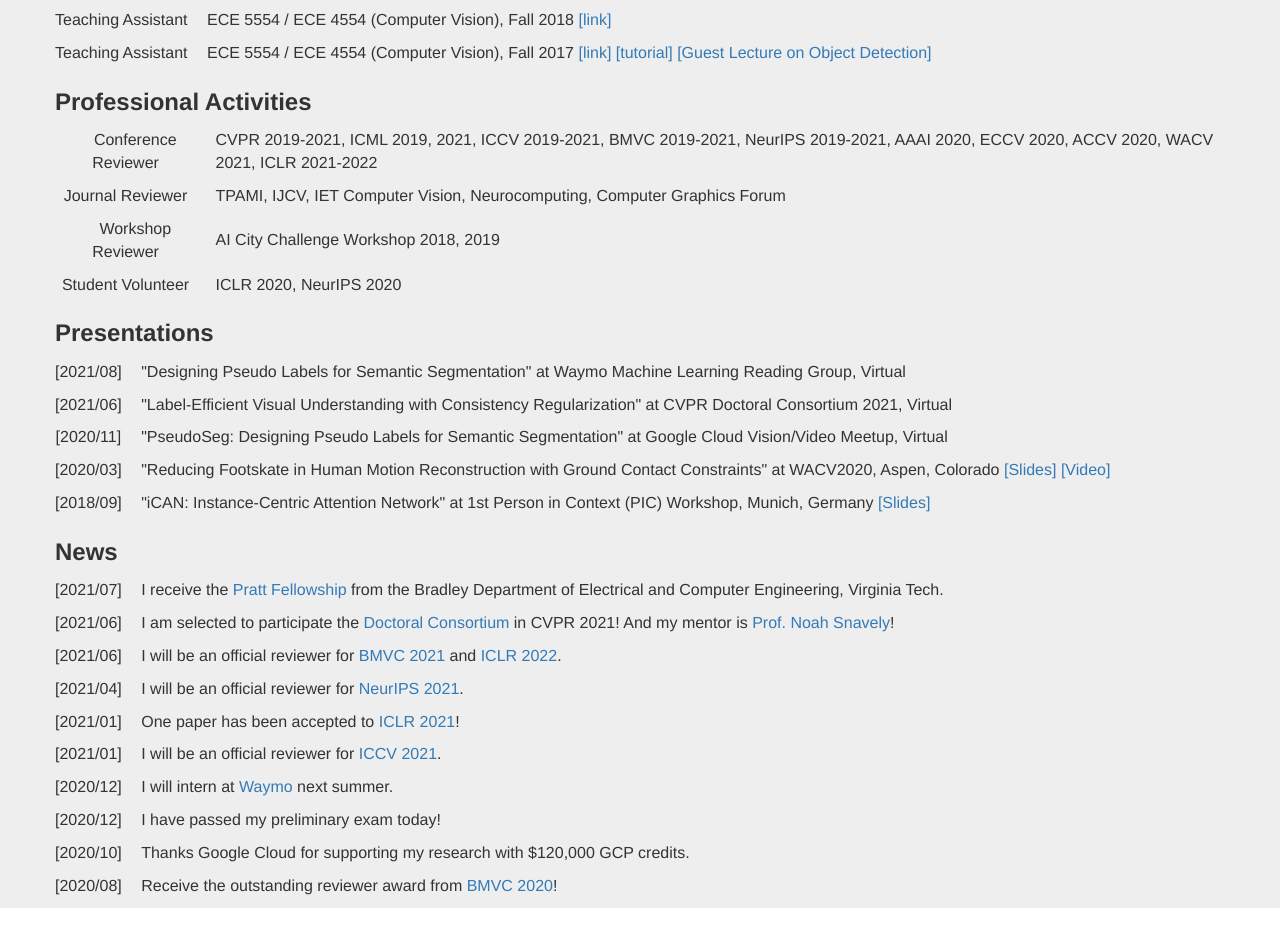
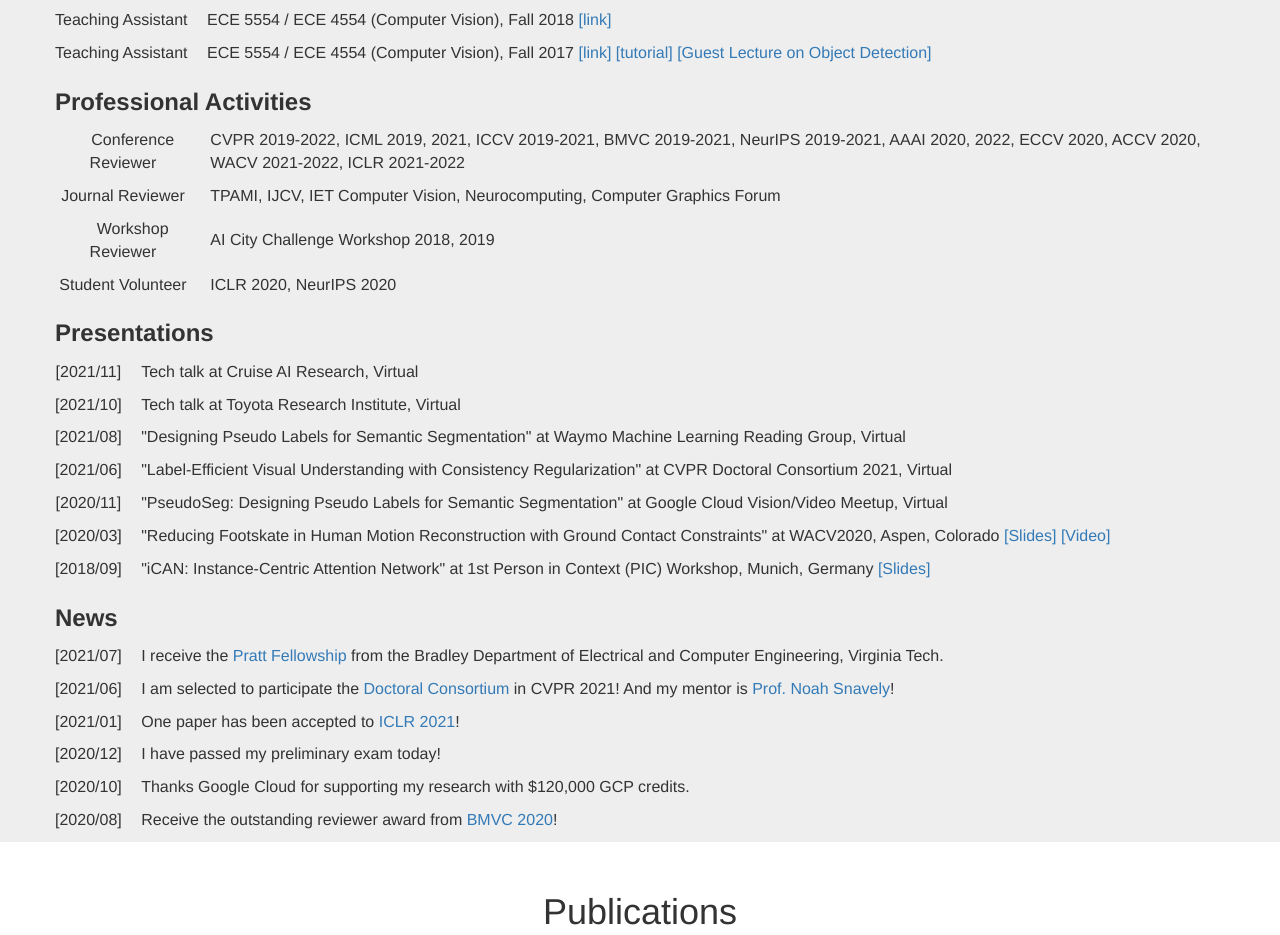
Before and after one commit to Yuliang-Zou/Yuliang-Zou.github.io, a website: page index.html in a window 1280 px wide. Shown: the part 1740-2675 px from the top of the page. Drawn offline with Linux system fonts and the light colour scheme.

Commit message:
Update about, news.

```diff
--- a/index.html
+++ b/index.html
@@ -264,7 +264,7 @@
                             <tr>
                             <td><p><font size="3">Conference Reviewer</font>&nbsp;&nbsp;&nbsp;&nbsp;&nbsp;</p></td>
                             <td><p class="text-left"><font size="3">
-                                CVPR 2019-2021, ICML 2019, 2021, ICCV 2019-2021, BMVC 2019-2021, NeurIPS 2019-2021, AAAI 2020, ECCV 2020, ACCV 2020, WACV 2021, ICLR 2021-2022
+                                CVPR 2019-2022, ICML 2019, 2021, ICCV 2019-2021, BMVC 2019-2021, NeurIPS 2019-2021, AAAI 2020, 2022, ECCV 2020, ACCV 2020, WACV 2021-2022, ICLR 2021-2022
                             </font></p></td>
                             </tr>
                             </tbody>
@@ -306,6 +306,22 @@
                             <font size="5"><strong>Presentations</strong></font>
                             <table>
                             <tbody>
+                            <tr>
+                                <td><p><font size="3">[2021/11]</font>&nbsp;&nbsp;&nbsp;&nbsp;&nbsp;</p></td>
+                                <td><p class="text-left"><font size="3">
+
+                                    Tech talk at Cruise AI Research, Virtual
+                                </font></p></td>
+                            </tr>
+
+                            <tr>
+                                <td><p><font size="3">[2021/10]</font>&nbsp;&nbsp;&nbsp;&nbsp;&nbsp;</p></td>
+                                <td><p class="text-left"><font size="3">
+
+                                    Tech talk at Toyota Research Institute, Virtual
+                                </font></p></td>
+                            </tr>
+
                             <tr>
                                 <td><p><font size="3">[2021/08]</font>&nbsp;&nbsp;&nbsp;&nbsp;&nbsp;</p></td>
                                 <td><p class="text-left"><font size="3">
@@ -381,45 +397,13 @@
                         </tr>
 
                         <tr>
-                            <td><p><font size="3">[2021/06]</font>&nbsp;&nbsp;&nbsp;&nbsp;&nbsp;</p></td>
-                            <td><p class="text-left"><font size="3">
-                                I will be an official reviewer for
-                                <a href="http://www.bmvc2021.com/">BMVC 2021</a> and
-                                <a href="https://iclr.cc/">ICLR 2022</a>.
-                            </font></p></td>
-                        </tr>
-
-                        <tr>
-                            <td><p><font size="3">[2021/04]</font>&nbsp;&nbsp;&nbsp;&nbsp;&nbsp;</p></td>
-                            <td><p class="text-left"><font size="3">
-                                I will be an official reviewer for
-                                <a href="https://nips.cc/">NeurIPS 2021</a>.
-                            </font></p></td>
-                        </tr>
-
-                        <tr>
                             <td><p><font size="3">[2021/01]</font>&nbsp;&nbsp;&nbsp;&nbsp;&nbsp;</p></td>
                             <td><p class="text-left"><font size="3">
                                 One paper has been accepted to <a href="https://iclr.cc/">ICLR 2021</a>!
                             </font></p></td>
                         </tr>
 
-                        <tr>
-                            <td><p><font size="3">[2021/01]</font>&nbsp;&nbsp;&nbsp;&nbsp;&nbsp;</p></td>
-                            <td><p class="text-left"><font size="3">
-                                I will be an official reviewer for
-                                <a href="http://iccv2021.thecvf.com/">ICCV 2021</a>.
-                            </font></p></td>
-                        </tr>
-
                         <!-- 2020 -->
-                        <tr>
-                            <td><p><font size="3">[2020/12]</font>&nbsp;&nbsp;&nbsp;&nbsp;&nbsp;</p></td>
-                            <td><p class="text-left"><font size="3">
-                                I will intern at <a href="https://waymo.com/">Waymo</a> next summer.
-                            </font></p></td>
-                        </tr>
-
                         <tr>
                             <td><p><font size="3">[2020/12]</font>&nbsp;&nbsp;&nbsp;&nbsp;&nbsp;</p></td>
                             <td><p class="text-left"><font size="3">
@@ -443,21 +427,6 @@
 
 
 <!--                        <tr>-->
-<!--                            <td><p><font size="3">[2020/07]</font>&nbsp;&nbsp;&nbsp;&nbsp;&nbsp;</p></td>-->
-<!--                            <td><p class="text-left"><font size="3">-->
-<!--                                I will be an official reviewer for-->
-<!--                                <a href="https://iclr.cc/">ICLR 2021</a>.-->
-<!--                            </font></p></td>-->
-<!--                        </tr>-->
-
-<!--                        <tr>-->
-<!--                            <td><p><font size="3">[2020/07]</font>&nbsp;&nbsp;&nbsp;&nbsp;&nbsp;</p></td>-->
-<!--                            <td><p class="text-left"><font size="3">-->
-<!--                                Two papers have been accepted to <a href="https://eccv2020.eu/">ECCV 2020</a>!-->
-<!--                            </font></p></td>-->
-<!--                        </tr>-->
-
-<!--                        <tr>-->
 <!--                            <td><p><font size="3">[2020/06]</font>&nbsp;&nbsp;&nbsp;&nbsp;&nbsp;</p></td>-->
 <!--                            <td><p class="text-left"><font size="3">-->
 <!--                                I will be an official reviewer for-->
@@ -465,36 +434,6 @@
 <!--                            </font></p></td>-->
 <!--                        </tr>-->
 
-<!--                        <tr>-->
-<!--                            <td><p><font size="3">[2020/05]</font>&nbsp;&nbsp;&nbsp;&nbsp;&nbsp;</p></td>-->
-<!--                            <td><p class="text-left"><font size="3">-->
-<!--                                I will be an official reviewer for-->
-<!--                                <a href="https://bmvc2020.github.io/index.html">BMVC 2020</a>.-->
-<!--                            </font></p></td>-->
-<!--                        </tr>-->
-
-<!--                        <tr>-->
-<!--                            <td><p><font size="3">[2020/04]</font>&nbsp;&nbsp;&nbsp;&nbsp;&nbsp;</p></td>-->
-<!--                            <td><p class="text-left"><font size="3">-->
-<!--                                I will be a volunteer for-->
-<!--                                <a href="https://iclr.cc/Conferences/2020">ICLR 2020</a>.-->
-<!--                            </font></p></td>-->
-<!--                        </tr>-->
-
-<!--                        <tr>-->
-<!--                            <td><p><font size="3">[2020/03]</font>&nbsp;&nbsp;&nbsp;&nbsp;&nbsp;</p></td>-->
-<!--                            <td><p class="text-left"><font size="3">-->
-<!--                                I will be an official reviewer for-->
-<!--                                <a href="https://neurips.cc/Conferences/2020">NeurIPS 2020</a>.-->
-<!--                            </font></p></td>-->
-<!--                        </tr>-->
-
-<!--                        <tr>-->
-<!--                            <td><p><font size="3">[2020/02]</font>&nbsp;&nbsp;&nbsp;&nbsp;&nbsp;</p></td>-->
-<!--                            <td><p class="text-left"><font size="3">-->
-<!--                                I will intern at <a href="https://research.google/teams/cloud-ai/">Google Cloud AI Research</a> this summer.-->
-<!--                            </font></p></td>-->
-<!--                        </tr>-->
 
                         </tbody>
                     </table>
```
